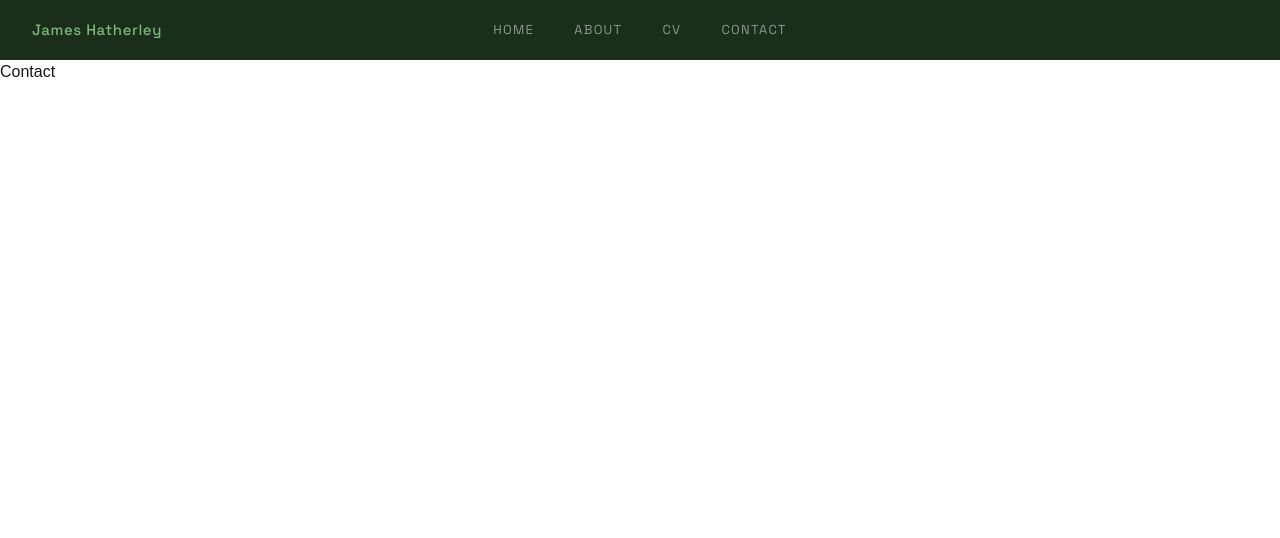
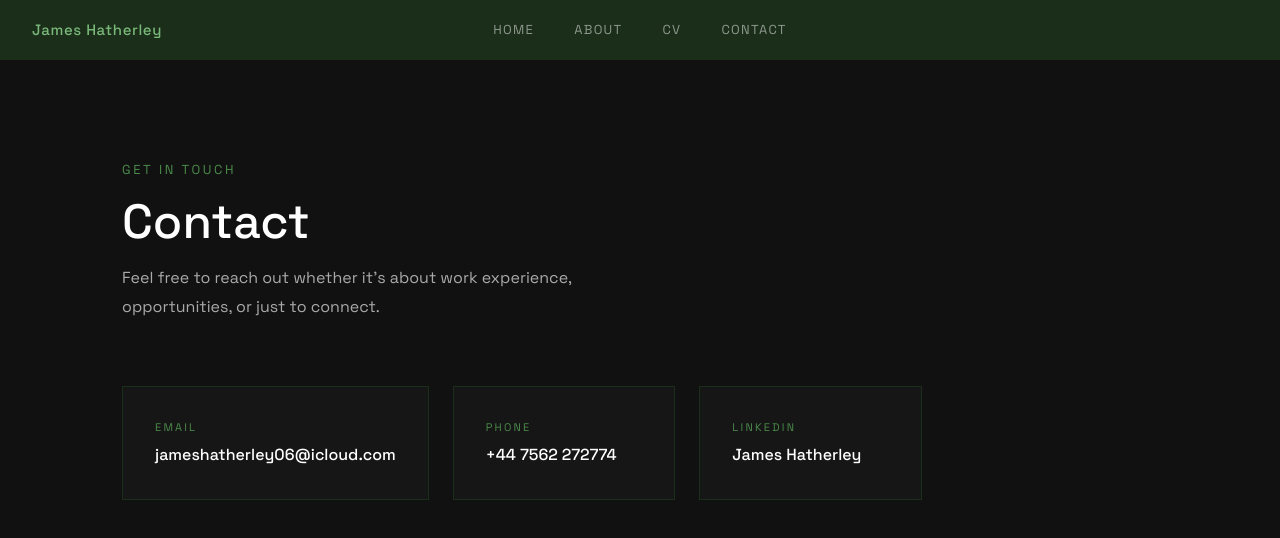
Before and after one commit to jameshatherley/my-website, a Next.js app: page /Contact in a window 1280 px wide. Shown: the top 538 px of the page. Built offline with nearby package versions, Linux system fonts and the light colour scheme.

Commit message:
update website

```diff
--- a/app/Contact/page.tsx
+++ b/app/Contact/page.tsx
@@ -2,9 +2,82 @@ import Navbar from "../components/Navbar";
 
 export default function Contact() {
   return (
-    <main>
+    <div style={{ background: "#111", minHeight: "100vh", fontFamily: "Space Grotesk, sans-serif" }}>
+      <style>{`
+        @import url('https://fonts.googleapis.com/css2?family=Space+Grotesk:wght@300;400;500&display=swap');
+        .contact-card {
+          border: 1px solid #1a2e1a;
+          background: #161616;
+          padding: 2rem;
+          display: flex;
+          flex-direction: column;
+          gap: 0.5rem;
+          transition: border-color 0.2s;
+        }
+        .contact-card:hover {
+          border-color: #4a8a4a;
+        }
+        .contact-label {
+          color: #4a8a4a;
+          font-size: 11px;
+          letter-spacing: 0.2em;
+          text-transform: uppercase;
+        }
+        .contact-value {
+          color: #fff;
+          font-size: 16px;
+          font-weight: 500;
+          text-decoration: none;
+        }
+        .contact-value:hover {
+          color: #7ab87a;
+        }
+      `}</style>
+
       <Navbar />
-      <h1>Contact</h1>
-    </main>
+
+      <main style={{
+        maxWidth: "1100px",
+        margin: "0 auto",
+        padding: "100px 2rem",
+      }}>
+        <p style={{ color: "#4a8a4a", fontSize: "13px", letterSpacing: "0.2em", textTransform: "uppercase", marginBottom: "1rem" }}>
+          Get In Touch
+        </p>
+
+        <h1 style={{ color: "#fff", fontSize: "3rem", fontWeight: 500, lineHeight: 1.1, marginBottom: "1rem" }}>
+          Contact
+        </h1>
+
+        <p style={{ color: "#aaa", fontSize: "16px", lineHeight: 1.8, maxWidth: "480px", marginBottom: "4rem" }}>
+          Feel free to reach out whether it's about work experience, opportunities, or just to connect.
+        </p>
+
+        <div style={{ display: "grid", gridTemplateColumns: "repeat(3, 1fr)", gap: "1.5rem", maxWidth: "800px" }}>
+
+          <div className="contact-card">
+            <p className="contact-label">Email</p>
+            <a href="mailto:jameshatherley06@icloud.com" className="contact-value">
+              jameshatherley06@icloud.com
+            </a>
+          </div>
+
+          <div className="contact-card">
+            <p className="contact-label">Phone</p>
+            <a href="tel:+447562272774" className="contact-value">
+              +44 7562 272774
+            </a>
+          </div>
+
+          <div className="contact-card">
+            <p className="contact-label">LinkedIn</p>
+            <a href="https://www.linkedin.com/in/james-hatherley-7493aa2ba/" target="_blank" rel="noopener noreferrer" className="contact-value">
+              James Hatherley
+            </a>
+          </div>
+
+        </div>
+      </main>
+    </div>
   );
 }
```
